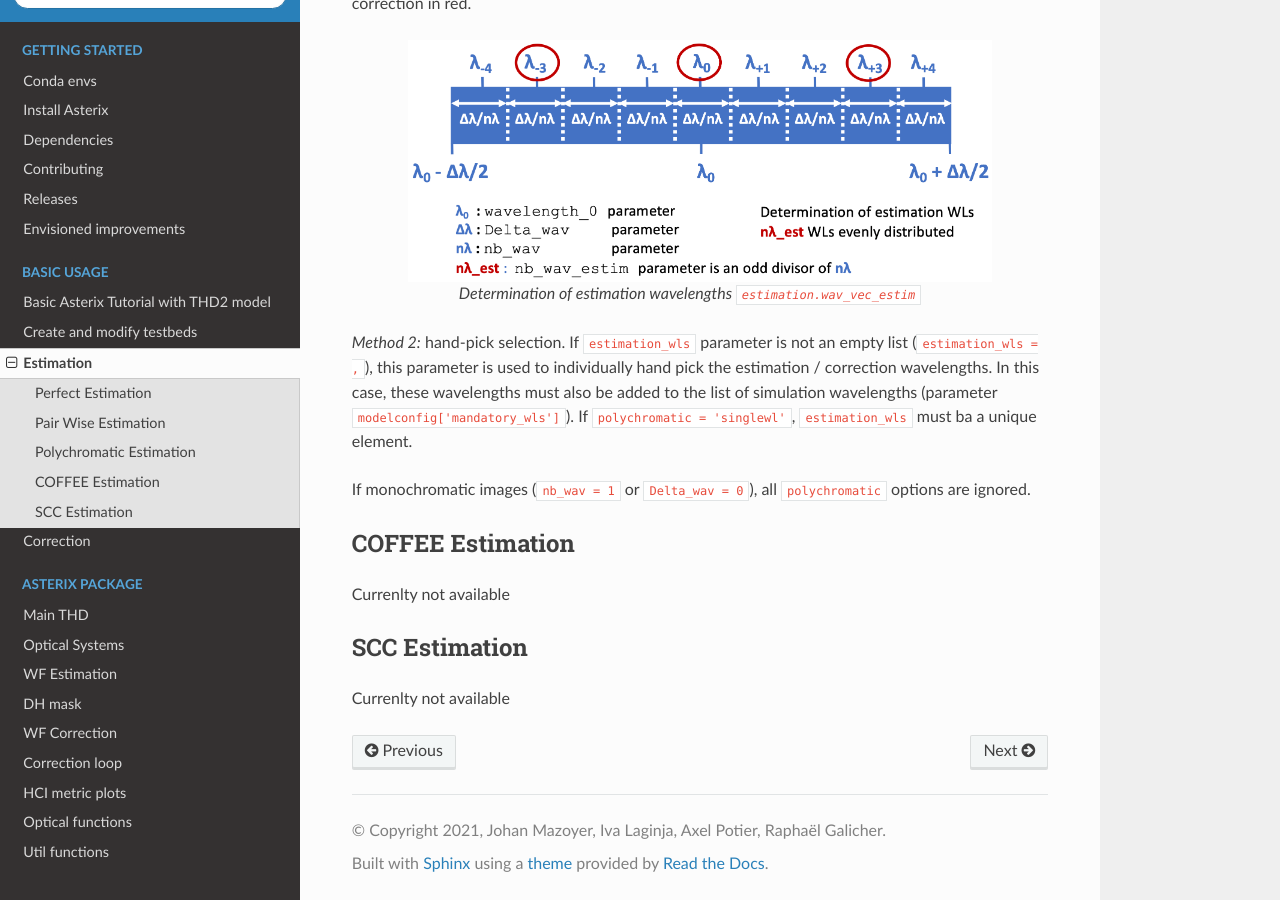
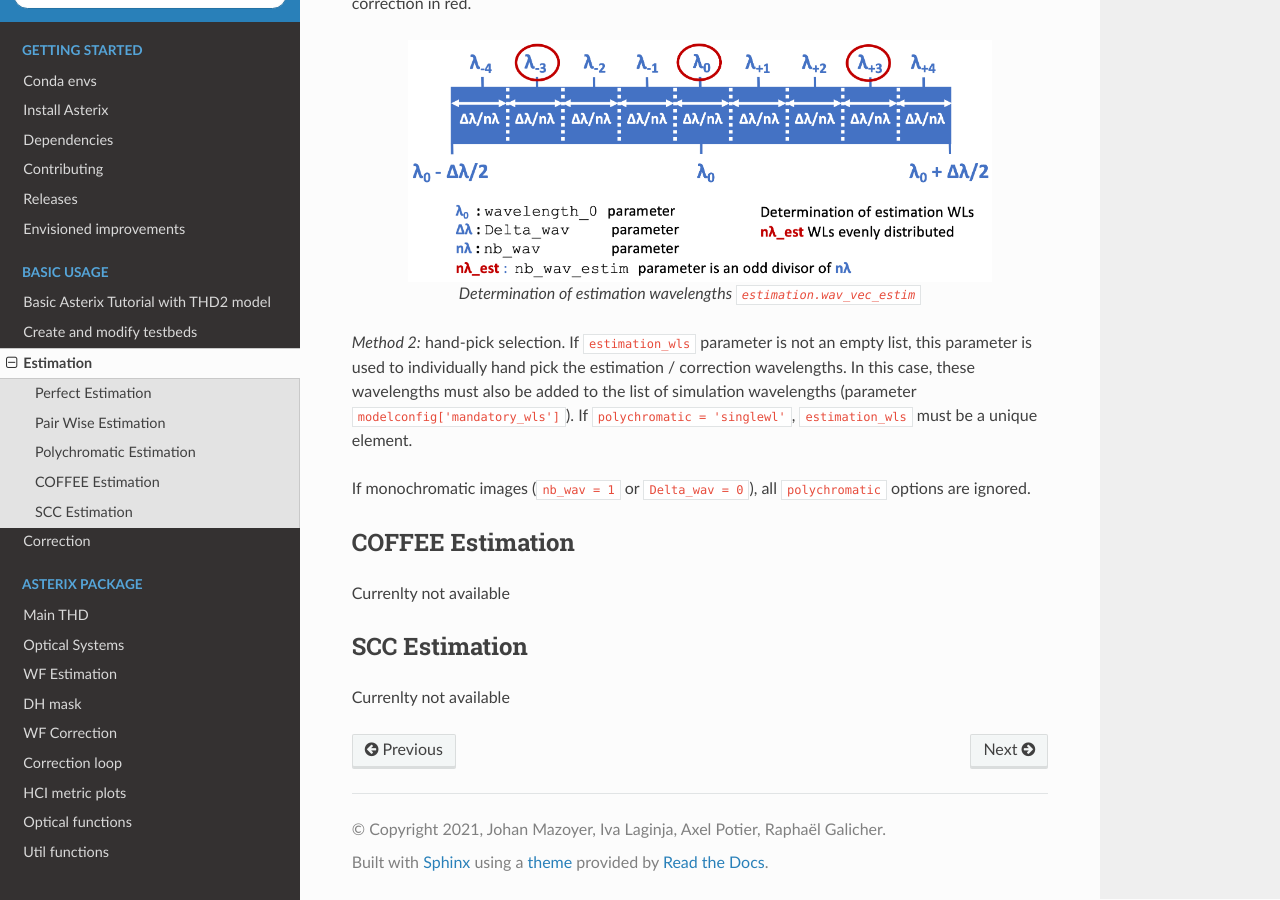
Before and after one commit to johanmazoyer/Asterix, a Sphinx documentation site: the page built from docs/estimation.rst, in a window 1280 px wide and 900 px high, scrolled down 2885 px. Built offline with Sphinx 7.4.7 and the Read the Docs theme 2.0.0, drawn with Linux system fonts in a browser that asks for light colours; some of the changed text lies outside the part shown.

Commit message:
final typos

```diff
--- a/docs/create_my_testbed.rst
+++ b/docs/create_my_testbed.rst
@@ -80,9 +80,9 @@ To define the wavelengths of simulation, 4 parameters are used:
 * ``wavelength_0`` the central wavelength (in meters)
 * ``Delta_wav`` the width of Spectral band (in meters), centered on ``wavelength_0``
 * ``nb_wav`` Number of monochromatic images in the spectral band (must be odd integer). ``nb_wav`` is ignored if ``Delta_wav`` = 0 and ``Delta_wav`` is ignored if ``nb_wav`` = 1
-* ``mandatory_wls`` Specific wavelengths that need to appear to simulate the polychromatic image (mostly useful if we sant to estimate or correct at specific wavelengths, please refer to the :ref:`relevant section <polychromaticestim-label>`). Ignored if ``Delta_wav`` = 0. Must be in the range ]wavelength_0 - Delta_wav / 2 , wavelength_0 + Delta_wav / 2[. Default is an empty list (``mandatory_wls`` = ,). This is an advanced user parameter as it might break the polychromatic correction.
+* ``mandatory_wls`` Specific wavelengths that need to appear to simulate the polychromatic image (mostly useful if we sant to estimate or correct at specific wavelengths, please refer to the :ref:`relevant section <polychromaticestim-label>`). Ignored if ``Delta_wav`` = 0. Must be in the range ]wavelength_0 - Delta_wav / 2 , wavelength_0 + Delta_wav / 2[. Default is an empty list (``mandatory_wls = ,``). This is an advanced user parameter as it might break the polychromatic correction.
 
-In the case of an empty ``mandatory_wls`` list (``mandatory_wls`` = ,), the BW is split in small bandwidths of equal ``Delta_wav`` / ``nb_wav`` and
+In the case of an empty ``mandatory_wls`` list (``mandatory_wls = ,``), the BW is split in small bandwidths of equal ``Delta_wav`` / ``nb_wav`` and
 we take the centers of each of these small bandwidths. The next Figure shows this in the case of ``nb_wav`` = 5.
 
 .. figure:: source_images/wl_simu.png
--- a/docs/estimation.rst
+++ b/docs/estimation.rst
@@ -130,9 +130,9 @@ of simulation in blue and ``nb_wav_estim = 3`` for the wavelengths of estimation
     Determination of estimation wavelengths ``estimation.wav_vec_estim``
 
 
-*Method 2:* hand-pick selection. If ``estimation_wls`` parameter is not an empty list (``estimation_wls = ,``), this
+*Method 2:* hand-pick selection. If ``estimation_wls`` parameter is not an empty list, this
 parameter is used to individually hand pick the estimation / correction wavelengths. In this case, these wavelengths must also be added to the list of simulation wavelengths
-(parameter ``modelconfig['mandatory_wls']``). If ``polychromatic = 'singlewl'``, ``estimation_wls`` must ba a unique element.
+(parameter ``modelconfig['mandatory_wls']``). If ``polychromatic = 'singlewl'``, ``estimation_wls`` must be a unique element.
 
 If monochromatic images (``nb_wav = 1`` or ``Delta_wav = 0``), all ``polychromatic`` options are ignored.
 
--- a/docs/run_asterix.rst
+++ b/docs/run_asterix.rst
@@ -98,7 +98,7 @@ This also defines the entrance pupil plane of the testbed.
     - ``wavelength_0`` : float, central wavelength (in meters).
     - ``Delta_wav`` : float, Spectral band (in meters).
     - ``nb_wav`` : int, Number of monochromatic images in the spectral band (must be odd number). Ignored if ``Delta_wav`` = 0.
-    - ``mandatory_wls`` : list of floats. Specific wavelengths that need to appear to simulate the polychromatic image, ignored if ``Delta_wav`` = 0. Must be in the range ``]wavelength_0 - Delta_wav / 2 , wavelength_0 + Delta_wav / 2[``. Default is an empty list (``mandatory_wls`` = ,). In the case of an empty list case, the nb_wav simulation wavelengths are chosen to be well equally distributed in the Delta_wav. This is an advanced user parameter as it might break the polychromatic correction.
+    - ``mandatory_wls`` : list of floats. Specific wavelengths that need to appear to simulate the polychromatic image, ignored if ``Delta_wav`` = 0. Must be in the range ``]wavelength_0 - Delta_wav / 2 , wavelength_0 + Delta_wav / 2[``. Default is an empty list (``mandatory_wls = ,``). In the case of an empty list case, the nb_wav simulation wavelengths are chosen to be well equally distributed in the Delta_wav. This is an advanced user parameter as it might break the polychromatic correction.
     - ``dimScience`` : int, detector science image size (in pixels).
     - ``Science_sampling`` : float, Sampling in the detector science image lambda/Entrance_pupil_diameter (in pixels).
     - ``diam_pup_in_m`` : float, pupil diameter (in meters).
```
Also changed, not shown: other parts of docs/estimation.rst (+1 -1 lines).
